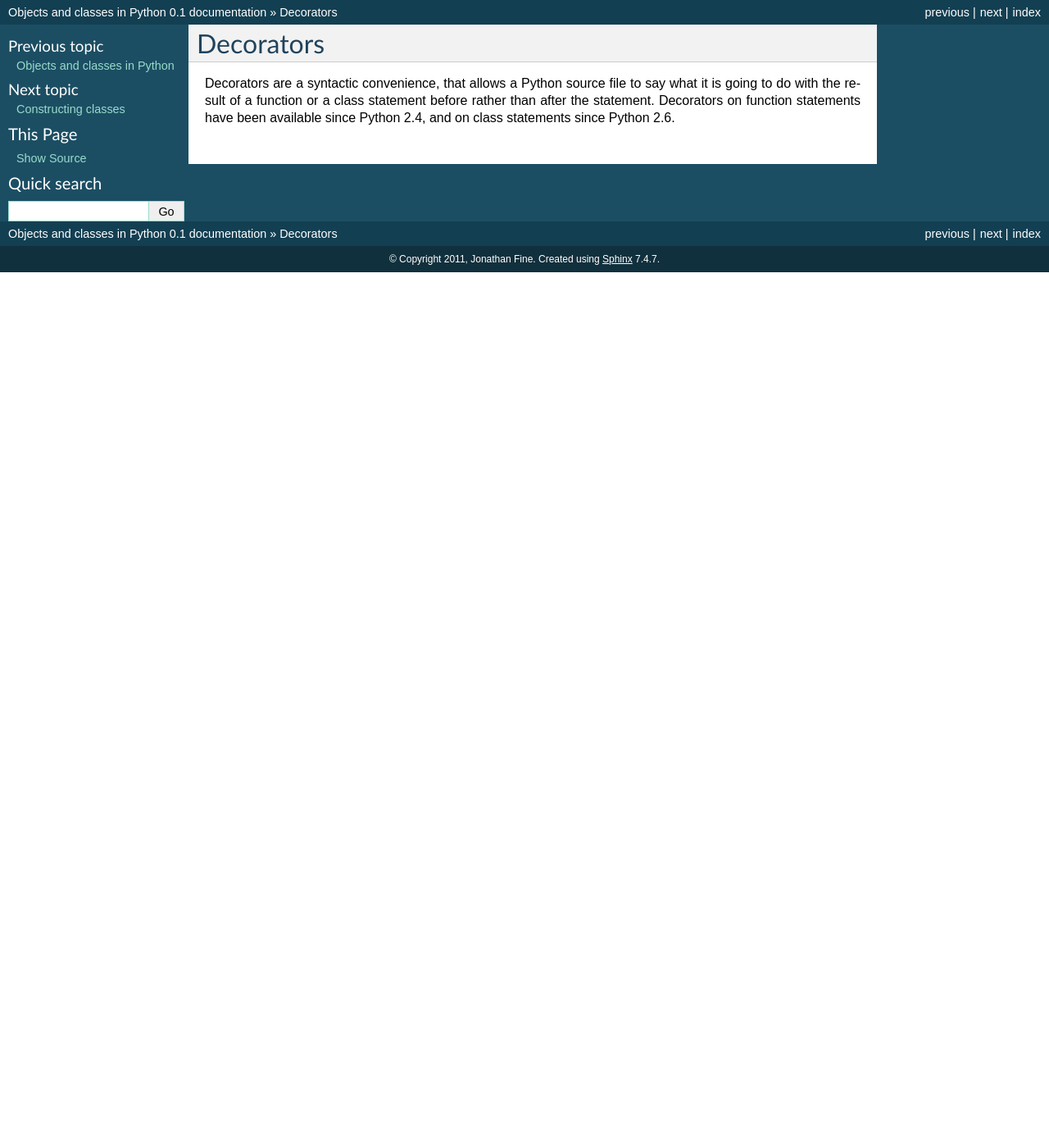
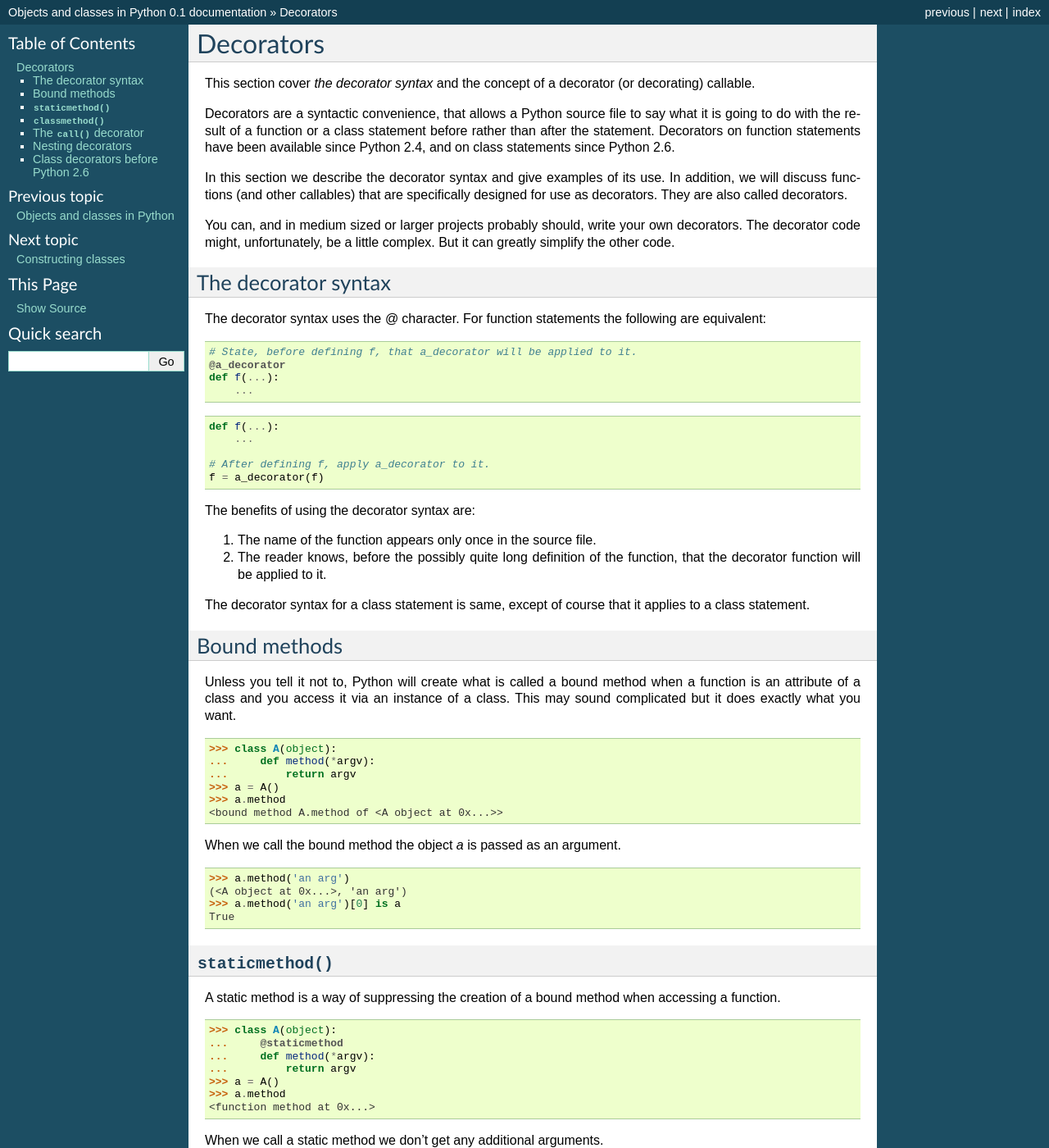
Before and after one commit to nazrulworld/jfine-python-classes-tutorial, a Sphinx documentation site: the page built from source/decorators.rst, in a window 1280 px wide and 1400 px high. Shown: the whole window at 82% size. Built offline with Sphinx 7.4.7, drawn with Linux system fonts in a browser that asks for light colours; some of the changed text lies outside the part shown.

Commit message:
Finished first draft of Decorators.

```diff
--- a/source/decorators.rst
+++ b/source/decorators.rst
@@ -1,8 +1,242 @@
 Decorators
 ==========
+
+This section cover *the decorator syntax* and the concept of a
+decorator (or decorating) callable.
 
 Decorators are a syntactic convenience, that allows a Python source
 file to say what it is going to do with the result of a function or a
 class statement before rather than after the statement.  Decorators on
 function statements have been available since Python 2.4, and on
 class statements since Python 2.6.
+
+In this section we describe the decorator syntax and give examples of
+its use.  In addition, we will discuss functions (and other callables)
+that are specifically designed for use as decorators.  They are also
+called decorators.
+
+You can, and in medium sized or larger projects probably should, write
+your own decorators.  The decorator code might, unfortunately, be a
+little complex.  But it can greatly simplify the other code.
+
+
+The decorator syntax
+--------------------
+
+The decorator syntax uses the *@* character.  For function statements
+the following are equivalent:
+
+.. code-block:: python
+
+   # State, before defining f, that a_decorator will be applied to it.
+   @a_decorator
+   def f(...):
+       ...
+
+.. code-block:: python
+
+   def f(...):
+       ...
+
+   # After defining f, apply a_decorator to it.
+   f = a_decorator(f)
+
+The benefits of using the decorator syntax are:
+
+1.  The name of the function appears only once in the source file.
+
+2.  The reader knows, before the possibly quite long definition of the
+    function, that the decorator function will be applied to it.
+
+The decorator syntax for a class statement is same, except of course
+that it applies to a class statement.
+
+Bound methods
+-------------
+
+Unless you tell it not to, Python will create what is called a bound
+method when a function is an attribute of a class and you access it
+via an instance of a class.  This may sound complicated but it does
+exactly what you want.
+
+>>> class A(object):
+...     def method(*argv):
+...         return argv
+>>> a = A()
+>>> a.method
+<bound method A.method of <A object at 0x...>>
+
+When we call the bound method the object *a* is passed as an argument.
+
+>>> a.method('an arg')
+(<A object at 0x...>, 'an arg')
+>>> a.method('an arg')[0] is a
+True
+
+
+:func:`staticmethod`
+--------------------
+
+A static method is a way of suppressing the creation of a bound method
+when accessing a function.
+
+>>> class A(object):
+...     @staticmethod
+...     def method(*argv):
+...         return argv
+>>> a = A()
+>>> a.method
+<function method at 0x...>
+
+When we call a static method we don't get any additional arguments.
+
+>>> a.method('an arg')
+('an arg',)
+
+
+:func:`classmethod`
+-------------------
+
+A class method is like a bound method except that the class of the
+instance is passed as an argument rather than the instance itself.
+
+>>> class A(object):
+...     @classmethod
+...     def method(*argv):
+...         return argv
+>>> a = A()
+>>> a.method
+<bound method type.method of <class 'A'>>
+
+When we call a class method the class of the instance is passed as an
+additional argument.
+
+>>> a.method('an arg')
+(<class 'A'>, 'an arg')
+>>> a.method('an arg')[0] is A
+True
+
+In addition, class methods can be called on the class itself.
+
+>>> A.method('an arg')
+(<class 'A'>, 'an arg')
+
+
+The :func:`call` decorator
+---------------------------
+
+Suppose we want to construct a lookup table, say containing the
+squares of positive integers for 0 to *n*.
+
+For n small we can do it by hand:
+
+>>> table = [0, 1, 4, 9, 16]
+>>> len(table), table[3]
+(5, 9)
+
+Because the formula is simple, we could also use a list comprehension:
+
+>>> table = [i * i for i in range(5)]
+>>> len(table), table[3]
+(5, 9)
+
+Here's another way, that uses a helper function (which we will call
+*table*).  For a table of squares list comprehension is better,
+because we can write an expression that squares.  But for some tables
+a complex sequence of statements is required.
+
+>>> def table(n):
+...     value = []
+...     for i in range(n):
+...         value.append(i*i)
+...     return value
+>>> table = table(5)
+
+We call the helper function *table* for three related reasons
+
+1.  It indicates the purpose of the function.
+
+2.  It ensures that the helper function is removed from the namespace
+    once the table has been constructed.
+
+3.  It conforms to the decorator syntax.
+
+As before, we test the table and find that it works.
+>>> len(table), table[3]
+(5, 9)
+
+
+>>> def call(*argv, **kwargs):
+...     def call_fn(fn):
+...         return fn(*argv, **kwargs)
+...     return call_fn
+
+
+>>> @call(5)
+... def table(n):
+...     value = []
+...     for i in range(n):
+...         value.append(i*i)
+...     return value
+
+>>> len(table), table[3]
+(5, 9)
+
+
+Nesting decorators
+------------------
+
+The decorator syntax can be nested.  The following example is similar
+to the list comprehension approach, except that it uses a generator
+function rather than a generator expression.
+
+>>> @list
+... @call(5)
+... def table(n):
+...     for i in range(n):
+...         yield i * i
+
+We read this as saying:
+
+   The value of *table* is the list obtained by iterating over the
+   function evaluated at n equal to 5.
+
+The purpose of this example is illustrate some of the concepts.  We
+are not saying that it is, or is not good programming practice.  That
+will depend, in part, on the context.
+
+As before, we test the table and find that it works.
+
+>>> len(table), table[3]
+(5, 9)
+
+
+Class decorators before Python 2.6
+----------------------------------
+
+Prior to Python 2.6 one could not write
+
+.. code-block:: python
+
+   @a_decorator
+   class MyClass(...):
+
+         # possibly many lines of code.
+
+If you need to support earlier versions of Python, I recommend that
+you develop in Python 2.6 or later.  This allows your mind and
+keyboarding to use decorators.  Once the decorating code is stable
+refactor it to support earlier versions of Python, as follows.
+
+.. code-block:: python
+
+   # @a_decorator
+   class MyClass(...):
+
+         # possibly many lines of code.
+
+   MyClass = a_decorator(MyClass)   # if changed, change decorator comment.
+
+This approach allows you to think and largely code using the class
+decorator point of view, at the cost of having to keep the decorator
+comment up to date when the decorator changes.
```
